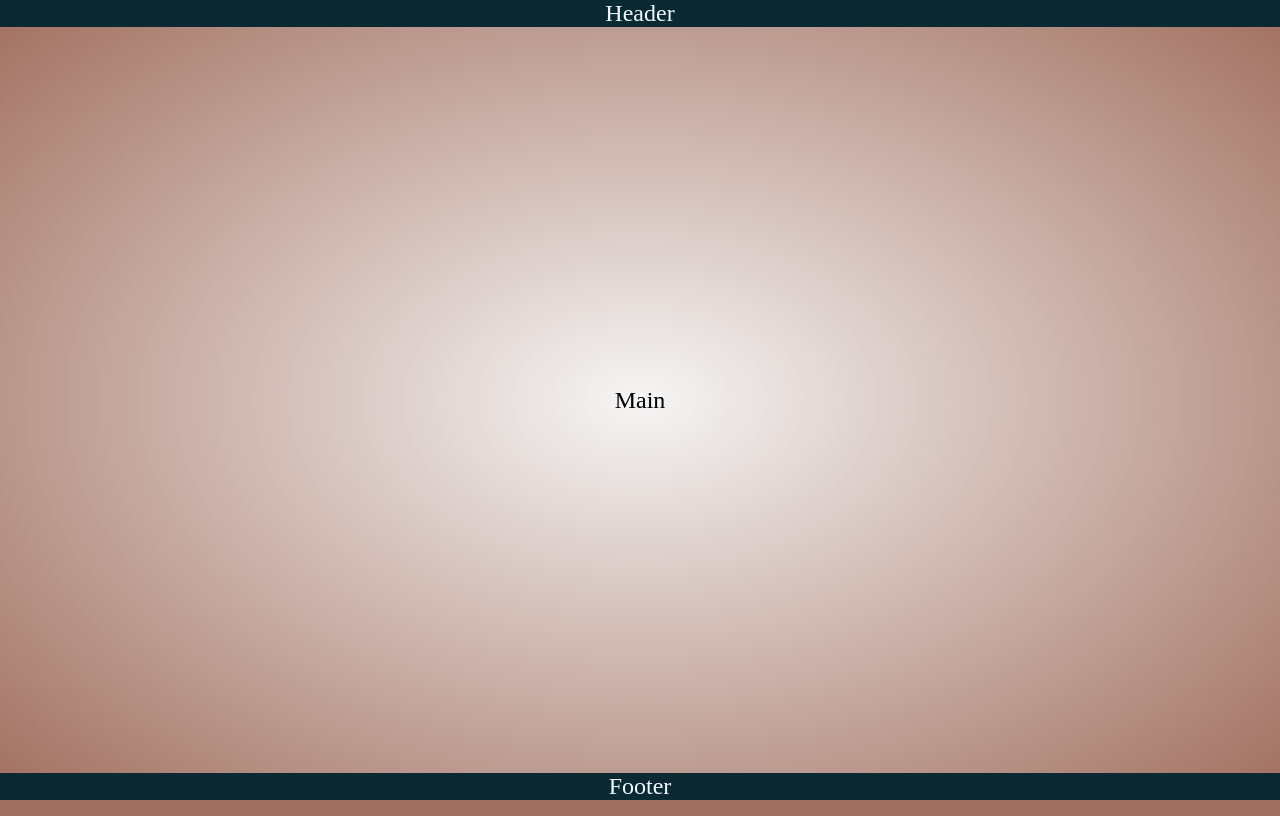
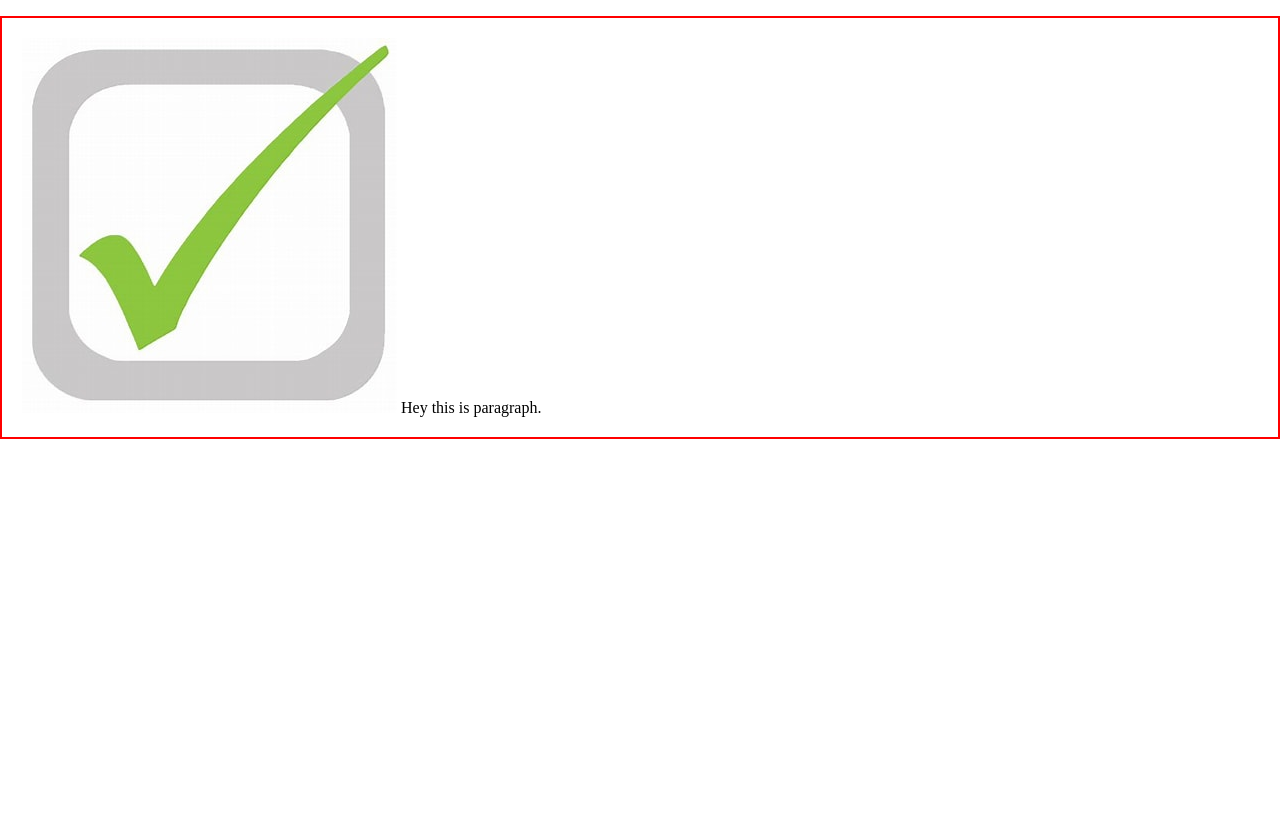
Before and after one commit to manishaac2002/css_full_course, a plain HTML site: page index.html in a window 1280 px wide. Drawn offline with Linux system fonts and the light colour scheme.

Commit message:
feat: image style.

```diff
--- a/css/style.css
+++ b/css/style.css
@@ -8,91 +8,11 @@
 /* ||General style */
 body {
     min-height: 100vh;
-    font-size: 1.5rem;
-    background-color: beige;
-    background-image: radial-gradient(whitesmoke, grey);
-    display: flex;
-    flex-direction: column;
+
 }
 
-header,
-nav,
-main,
-footer {
-    display: grid;
-    place-content: center;
-    grid-template-columns: 100%;
-    text-align: center;
+.example{
+    margin-top: 1rem;
+    padding: 20px;
+    border: 2px solid red;
 }
-
-header,
-footer {
-    position: sticky;
-    background-color: rgb(11, 41, 50);
-    color: aliceblue;
-}
-
-header {
-    top: 0;
-}
-
-nav {
-    background-color: white;
-    color: rgb(11, 41, 50);
-    padding: 0.5rem;
-    border: 2px solid black;
-}
-
-main {
-    flex-grow: 1;
-}
-
-footer {
-    bottom: 0;
-}
-
-
-
-
-
-
-/* ||small */
-
-@media screen and (min-width:576px) {
-    body {
-        background-color: cadetblue;
-        background-image: radial-gradient(whitesmoke, cadetblue);
-    }
-
-    nav {
-        display: none;
-    }
-}
-
-
-/* ||medium */
-
-@media screen and (min-width:768px) {
-    body {
-        background-color: rgb(139, 95, 160);
-        background-image: radial-gradient(whitesmoke, rgb(139, 95, 160));
-    }
-}
-
-/* ||large */
-
-@media screen and (min-width:992px) {
-    body {
-        background-color: rgb(160, 111, 95);
-        background-image: radial-gradient(whitesmoke, rgb(160, 111, 95));
-    }
-}
-
-/* ||mobile landscape */
-
-@media screen and (min-height :425)and (min-width:7/4) {
-    body {
-        background-color:  rgb(255, 107, 228);
-        background-image: radial-gradient(whitesmoke, rgb(255, 107, 228));
-    }
-}
--- a/index.html
+++ b/index.html
@@ -10,14 +10,11 @@
 </head>
 
 <body>
-
-    <header>Header
-        <nav>Nav</nav>
-    </header>
-
-    <main> Main </main>
-
-    <footer>Footer</footer>
+    <section class="example">
+        <p>
+            <img src="./img/checkbox.png" alt="pic"> Hey this is paragraph.
+        </p>
+    </section>
 
 </body>
 
```
